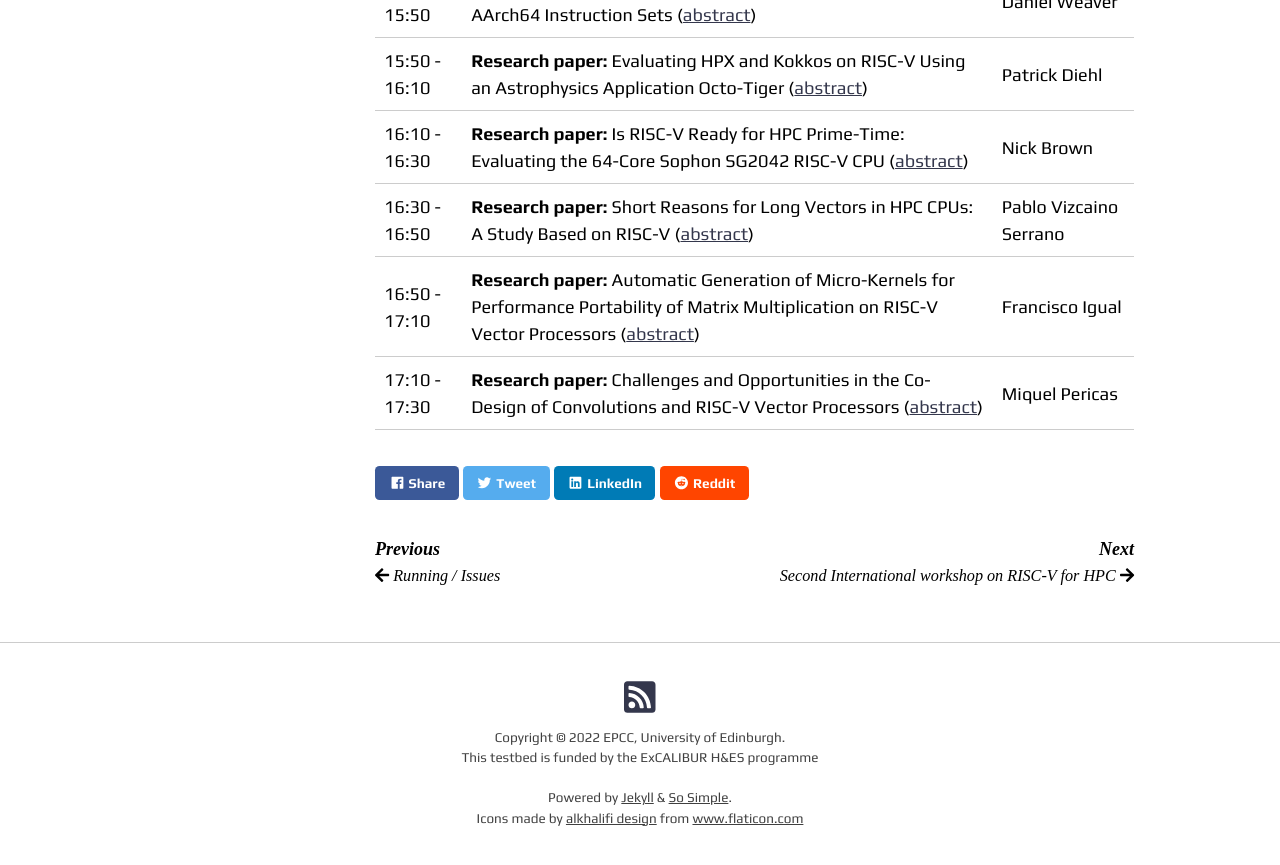
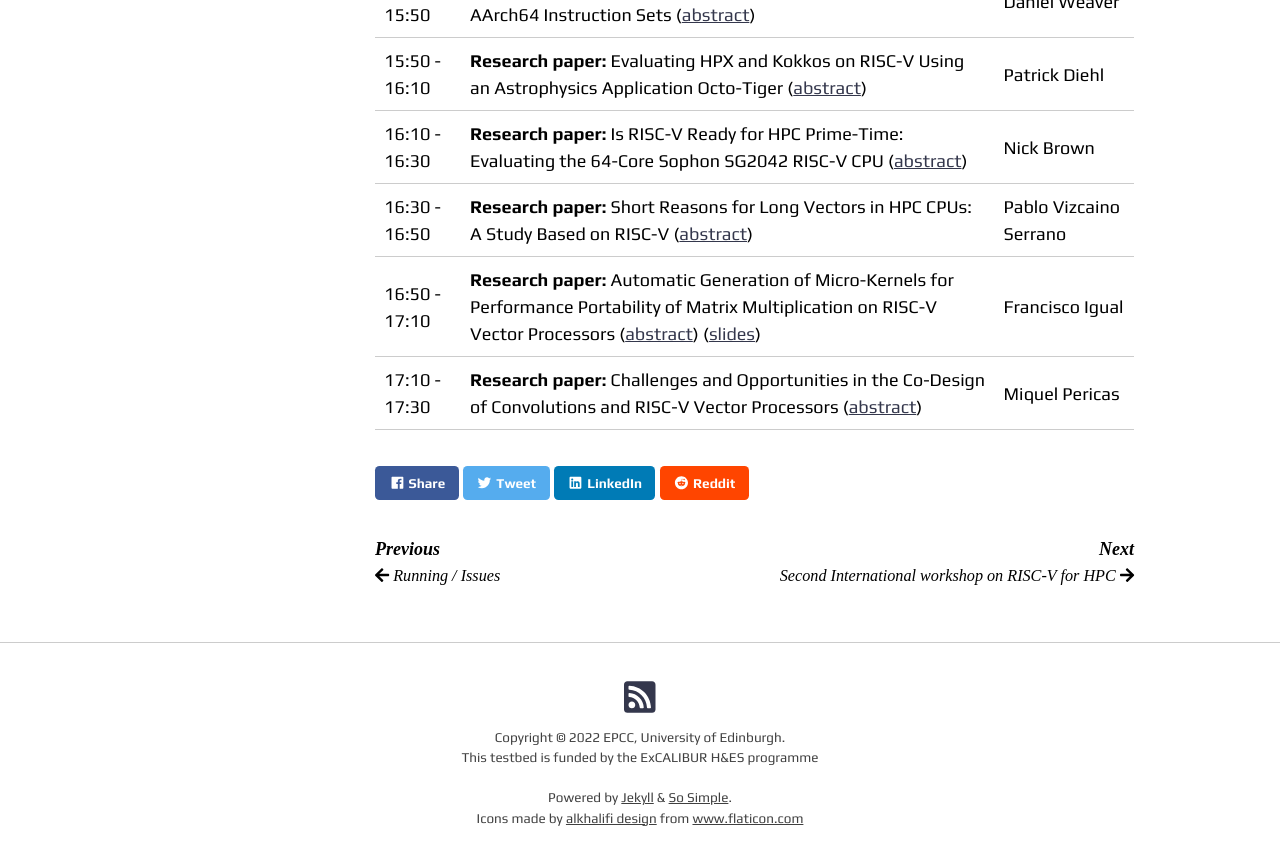
Before and after one commit to RISCVtestbed/riscvtestbed.github.io, a Jekyll site: the page built from _community/sc23-workshop.md, in a window 1280 px wide and 900 px high, scrolled down 1508 px. Shown: the top 865 px of the window. Built offline with Jekyll 4.4.1, drawn with Linux system fonts in a browser that asks for light colours; nearby versions of some CDN libraries.

Commit message:
Update sc23-workshop.md

```diff
--- a/_community/sc23-workshop.md
+++ b/_community/sc23-workshop.md
@@ -25,5 +25,5 @@ The goal of this workshop is to continue building the community of RISC-V in HPC
 | 15:50 - 16:10 | **Research paper:** Evaluating HPX and Kokkos on RISC-V Using an Astrophysics Application Octo-Tiger ([abstract](https://sc23.supercomputing.org/presentation/?id=ws_risc102&sess=sess455)) | Patrick Diehl |
 | 16:10 - 16:30 | **Research paper:** Is RISC-V Ready for HPC Prime-Time: Evaluating the 64-Core Sophon SG2042 RISC-V CPU ([abstract](https://sc23.supercomputing.org/presentation/?id=ws_risc111&sess=sess455))| Nick Brown |
 | 16:30 - 16:50 | **Research paper:** Short Reasons for Long Vectors in HPC CPUs: A Study Based on RISC-V ([abstract](https://sc23.supercomputing.org/presentation/?id=ws_risc103&sess=sess455))| Pablo Vizcaino Serrano |
-| 16:50 - 17:10 | **Research paper:** Automatic Generation of Micro-Kernels for Performance Portability of Matrix Multiplication on RISC-V Vector Processors ([abstract](https://sc23.supercomputing.org/presentation/?id=ws_risc101&sess=sess455)) | Francisco Igual |
+| 16:50 - 17:10 | **Research paper:** Automatic Generation of Micro-Kernels for Performance Portability of Matrix Multiplication on RISC-V Vector Processors ([abstract](https://sc23.supercomputing.org/presentation/?id=ws_risc101&sess=sess455)) ([slides](https://github.com/RISCVtestbed/riscvtestbed.github.io/blob/main/assets/files/sc23/RISCV4HPC_FranciscoIgual.pdf)) | Francisco Igual |
 | 17:10 - 17:30 | **Research paper:** Challenges and Opportunities in the Co-Design of Convolutions and RISC-V Vector Processors ([abstract](https://sc23.supercomputing.org/presentation/?id=ws_risc105&sess=sess455))| Miquel Pericas |
```
